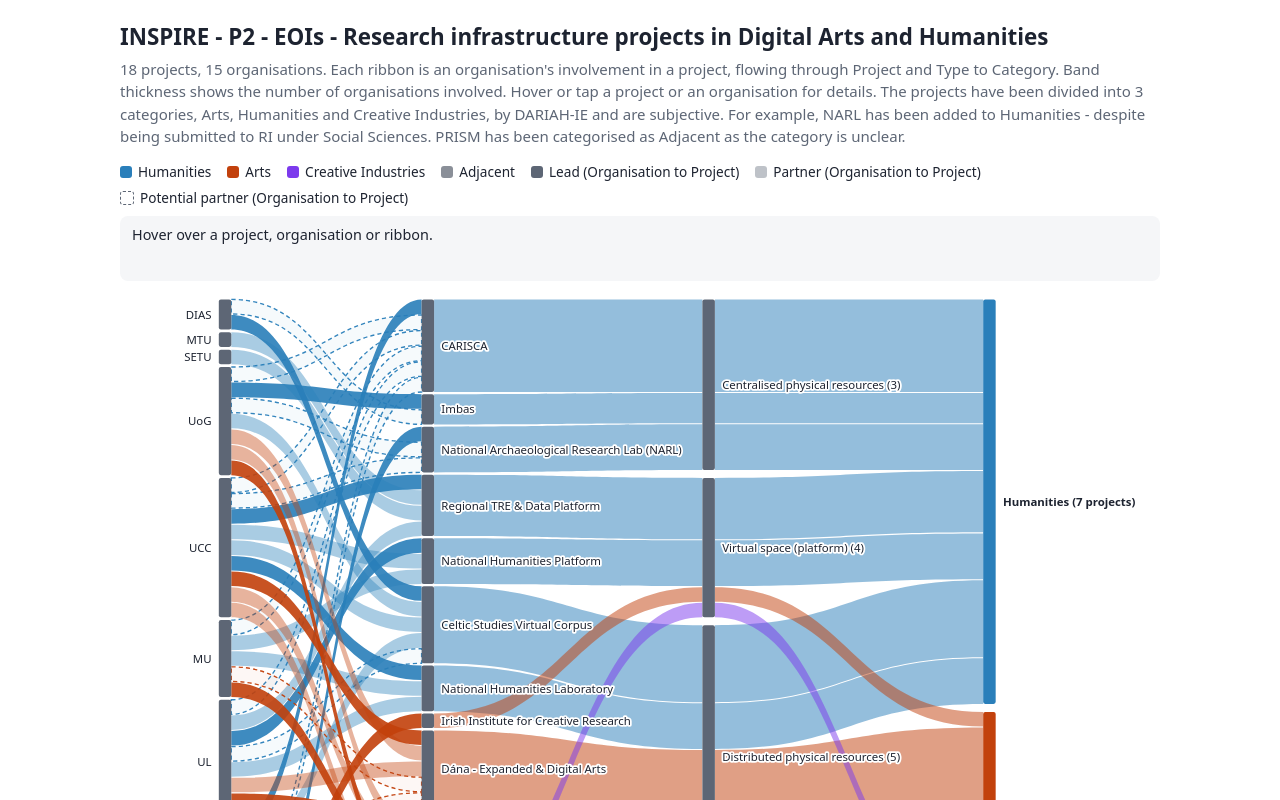
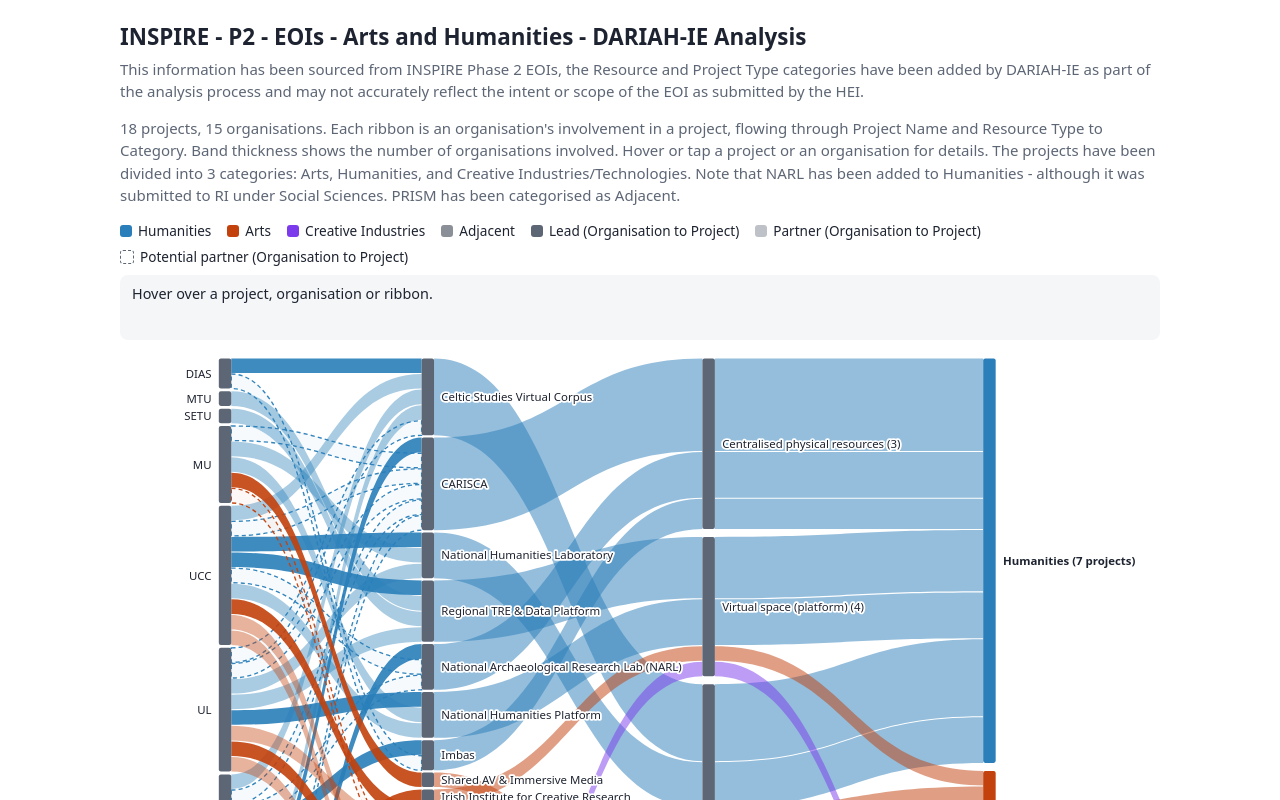
Before and after one commit to joanymurphy-dariahie/INSPIRE-P2-EOI-DAH, a plain HTML site: page index.html in a window 1280 px wide. Shown: the top 800 px of the page. Drawn offline with Linux system fonts and the light colour scheme.

Commit message:
Update index.html
Changed intro text

```diff
--- a/index.html
+++ b/index.html
@@ -29,8 +29,10 @@ td.n,th.n{text-align:center}
 </head>
 <body>
 <main>
-<h1>INSPIRE - P2 - EOIs - Research infrastructure projects in Digital Arts and Humanities</h1>
-<p class="sub">18 projects, 15 organisations. Each ribbon is an organisation's involvement in a project, flowing through Project and Type to Category. Band thickness shows the number of organisations involved. Hover or tap a project or an organisation for details. The projects have been divided into 3 categories, Arts, Humanities and Creative Industries, by DARIAH-IE and are subjective. For example, NARL has been added to Humanities - despite being submitted to RI under Social Sciences. PRISM has been categorised as Adjacent as the category is unclear.</p>
+<h1>INSPIRE - P2 - EOIs - Arts and Humanities - DARIAH-IE Analysis</h1>
+<p class="sub">This information has been sourced from INSPIRE Phase 2 EOIs, the Resource and Project Type categories have been added by DARIAH-IE as part of the analysis process and may not accurately reflect the intent or scope of the EOI as submitted by the HEI.</p>
+
+<p class="sub">18 projects, 15 organisations. Each ribbon is an organisation's involvement in a project, flowing through Project Name and Resource Type to Category. Band thickness shows the number of organisations involved. Hover or tap a project or an organisation for details. The projects have been divided into 3 categories: Arts, Humanities, and Creative Industries/Technologies. Note that NARL has been added to Humanities - although it was submitted to RI under Social Sciences. PRISM has been categorised as Adjacent.</p>
 <div class="legend" id="legend"></div>
 <div id="info">Hover over a project, organisation or ribbon.</div>
 <div class="scroll"><svg id="viz" viewBox="0 0 1000 780" role="img" aria-label="Alluvial diagram of organisations, projects, types and categories"></svg></div>
@@ -78,7 +80,12 @@ const U=15,H=740,T=10,BW=12;
 // orderings
 const tAvg=t=>{const r=P.filter(p=>p.type===t);return r.reduce((s,p)=>s+ci(p.cat),0)/r.length};
 const types=[...new Set(P.map(p=>p.type))].sort((a,b)=>tAvg(a)-tAvg(b));
-P.sort((a,b)=>ci(a.cat)-ci(b.cat)||types.indexOf(a.type)-types.indexOf(b.type));
+P.sort((a,b)=>
+  ci(a.cat)-ci(b.cat)                          // 1. category (order set by CATS)
+  ||a.L[0].localeCompare(b.L[0])               // 2. lead organisation, A-Z
+  ||a.short.localeCompare(b.short)             // 3. project short name, A-Z
+  ||types.indexOf(a.type)-types.indexOf(b.type) // 4. type, last resort only
+);
 P.forEach((p,i)=>p.i=i);
 const rows=[];
 P.forEach(p=>{p.L.forEach(o=>rows.push({o,p,role:"Lead"}));p.Pa.forEach(o=>rows.push({o,p,role:"Partner"}));p.Po.forEach(o=>rows.push({o,p,role:"Potential partner"}))});
```
